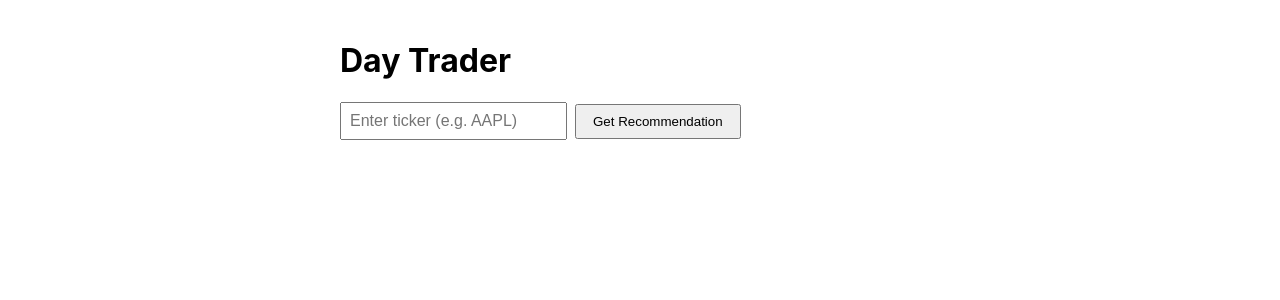
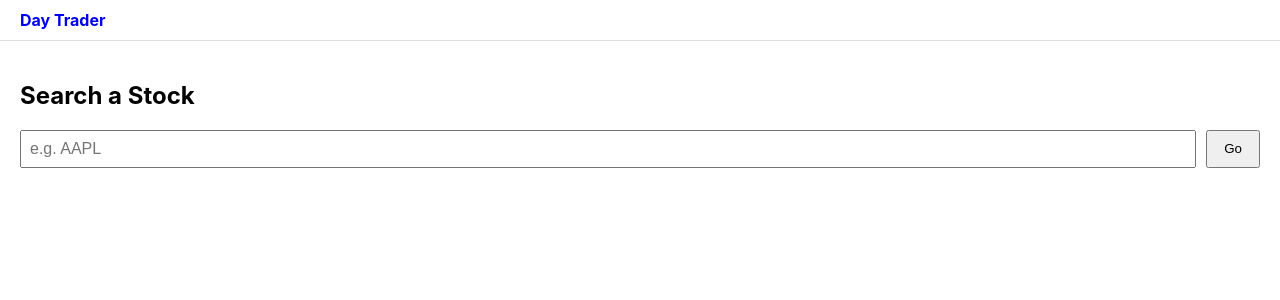
Before and after one commit to muckele/day-trader, a React (Create React App) app in the folder frontend/: page / in a window 1280 px wide. Shown: the top 300 px of the page. Built offline with nearby package versions, Linux system fonts and the light colour scheme.

Commit message:
updates app.js routes to include stock route

```diff
--- a/frontend/src/App.js
+++ b/frontend/src/App.js
@@ -1,45 +1,17 @@
-import React, { useState } from 'react';
-import axios from 'axios';
+import { BrowserRouter, Routes, Route } from 'react-router-dom';
+import Navbar from './components/Navbar';
+import Home from './pages/Home';
+import Stock from './pages/Stock';
 
 function App() {
-  const [symbol, setSymbol] = useState('');
-  const [data, setData] = useState(null);
-  const [error, setError] = useState('');
-
-  const fetchReco = async () => {
-    setError(''); setData(null);
-    try {
-      const res = await axios.get(`/api/recommend/${symbol}`);
-      setData(res.data);
-    } catch (err) {
-      setError(err.response?.data?.error || err.message);
-    }
-  };
-
   return (
-    <div style={{ maxWidth: 600, margin: 'auto', padding: 20 }}>
-      <h1>Day Trader</h1>
-      <input
-        value={symbol}
-        onChange={e => setSymbol(e.target.value.toUpperCase())}
-        placeholder="Enter ticker (e.g. AAPL)"
-        style={{ padding: 8, fontSize: 16 }}
-      />
-      <button onClick={fetchReco} style={{ marginLeft: 8, padding: '8px 16px' }}>
-        Get Recommendation
-      </button>
-
-      {error && <p style={{ color: 'red' }}>{error}</p>}
-      {data && (
-        <div style={{ marginTop: 20 }}>
-          <h2>{data.symbol}: {data.recommendation}</h2>
-          <p>20-day SMA: {data.sma20} | 50-day SMA: {data.sma50}</p>
-          <ol>
-            {data.instructions.map(step => <li key={step}>{step}</li>)}
-          </ol>
-        </div>
-      )}
-    </div>
+    <BrowserRouter>
+      <Navbar />
+      <Routes>
+        <Route path="/" element={<Home />} />
+        <Route path="/stock/:symbol" element={<Stock />} />
+      </Routes>
+    </BrowserRouter>
   );
 }
 
```
